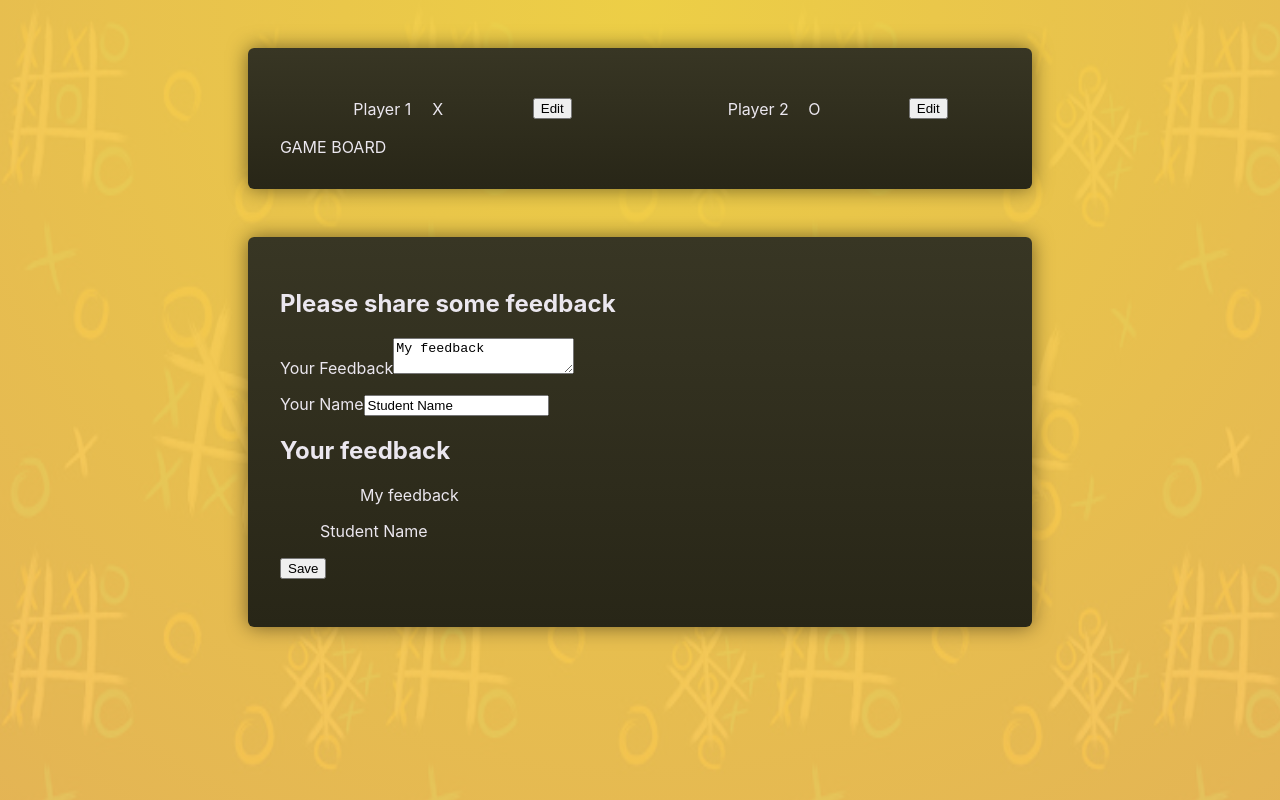
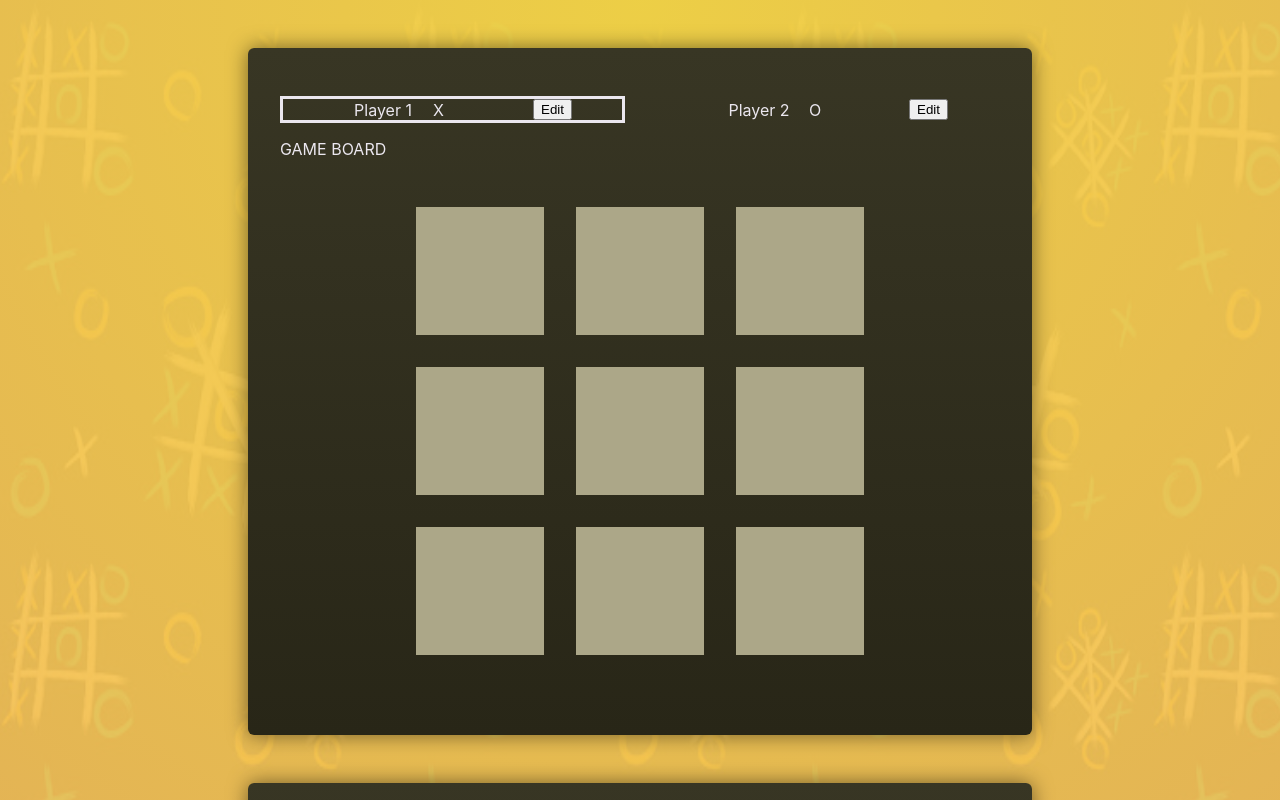
Before and after one commit to nevdb/tic-tac-toe-react, a React (Create React App) app: page / in a window 1280 px wide. Shown: the top 800 px of the page. Built offline with nearby package versions, Linux system fonts and the light colour scheme.

Commit message:
Multi-dimensional lists, lifting state up

```diff
--- a/src/App.js
+++ b/src/App.js
@@ -2,8 +2,15 @@ import Player from './components/Player';
 import Review from './components/Review';
 import './App.css';
 import { useState } from "react";
+import GameBoard from './components/GameBoard';
 
 function App() {
+  const [activePlayer, setActivePlayer] = useState('X');
+
+  function handleSelectSquare() {
+    setActivePlayer((curActivePlayer) => curActivePlayer === 'X' ? 'O' : 'X');
+  }
+
   const [feedback, setFeedback] = useState('My feedback');
   const [studentName, setStudentName] = useState('Student Name');
 
@@ -18,12 +25,14 @@ function App() {
   return (
     <main>
       <div id='game-container'>
-        <ol id='players'>
-          <Player initialName="Player 1" symbol="X" />
-          <Player initialName="Player 2" symbol="O" />
+        <ol id='players' className='highligh-player'>
+          <Player initialName="Player 1" symbol="X" isActive={activePlayer === 'X'} />
+          <Player initialName="Player 2" symbol="O" isActive={activePlayer === 'O'} />
         </ol>
         GAME BOARD
+        <GameBoard onSelectSquare={handleSelectSquare} activePlayerSymbol={activePlayer} />
       </div>
+
       <div id='feedback-container'>
         <section id="feedback">
           <h2>Please share some feedback</h2>
--- /dev/null
+++ b/src/components/GameBoard.jsx
@@ -0,0 +1,41 @@
+import { useState } from "react";
+
+const initialGameBoard = [
+  [null, null, null],
+  [null, null, null],
+  [null, null, null],
+];
+
+export default function GameBoard({ onSelectSquare, activePlayerSymbol }) {
+  const [gameBoard, setGameBoard] = useState(initialGameBoard);
+
+  function handleSelectSquare(rowIndex, colIndex) {
+    setGameBoard((prevGameBoard) => {
+      const updateBoard = [
+        ...prevGameBoard.map((innerArray) => [...innerArray]),
+      ];
+      updateBoard[rowIndex][colIndex] = activePlayerSymbol;
+      return updateBoard;
+    });
+
+    onSelectSquare();
+  }
+
+  return (
+    <ol id="game-board">
+      {gameBoard.map((row, rowIndex) => (
+        <li key={rowIndex}>
+          <ol>
+            {row.map((playerSymbol, colIndex) => (
+              <li key={colIndex}>
+                <button onClick={() => handleSelectSquare(rowIndex, colIndex)}>
+                  {playerSymbol}
+                </button>
+              </li>
+            ))}
+          </ol>
+        </li>
+      ))}
+    </ol>
+  );
+}
--- a/src/components/Player.jsx
+++ b/src/components/Player.jsx
@@ -1,6 +1,6 @@
 import { useState } from "react";
 
-export default function Player({ initialName, symbol }) {
+export default function Player({ initialName, symbol, isActive }) {
   const [playerName, setPlayerName] = useState(initialName);
   const [isEditing, setIsEditing] = useState(false);
 
@@ -21,7 +21,7 @@ export default function Player({ initialName, symbol }) {
   }
 
   return (
-    <li>
+    <li className={isActive ? "active" : undefined}>
       <span>
         <span className="player-name">{editablePlayerName}</span>
         <span className="player-symbol">{symbol}</span>
--- a/src/index.css
+++ b/src/index.css
@@ -69,3 +69,56 @@ code {
 #players.highlight-player li.active .player-symbol {
   color: #f6865a;
 }
+
+ol {
+  list-style: none;
+  margin: 0;
+  padding: 0;
+}
+
+#game-board {
+  display: flex;
+  flex-wrap: wrap;
+  justify-content: center;
+  gap: 2rem;
+  margin: 3rem 0;
+  padding: 0;
+  flex-direction: column;
+}
+
+#game-board ol {
+  display: flex;
+  flex-wrap: wrap;
+  justify-content: center;
+  gap: 2rem;
+  margin: 0;
+  padding: 0;
+}
+
+#game-board button {
+  width: 8rem;
+  height: 8rem;
+  border: none;
+  background: #aca788;
+  color: #3f3b00;
+  font-size: 5rem;
+  cursor: pointer;
+  font-family: "Caprasimo", cursive;
+  padding: 1rem;
+}
+
+#player.highligh-player li.active {
+  border-color: #f6865a;
+  animation: pulse 2s infinite ease-in-out;
+}
+
+#player.highligh-player li.active .player-name,
+#player.highligh-player li.active .player-symbol {
+  color: #f6865a;
+}
+
+#players li.active {
+  border-color: #f6865a;
+  border: solid;
+  animation: pulse 2s infinite ease-in-out;
+}
```
